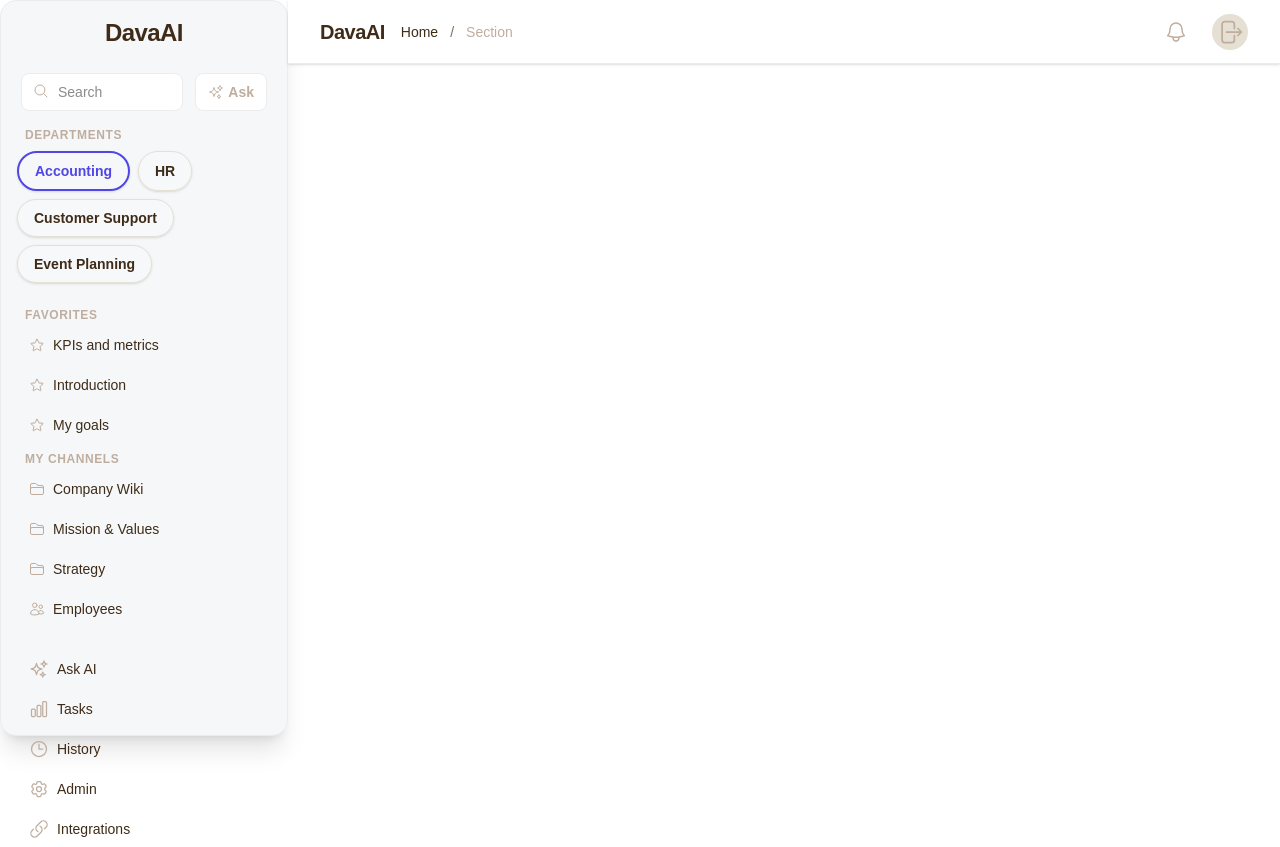
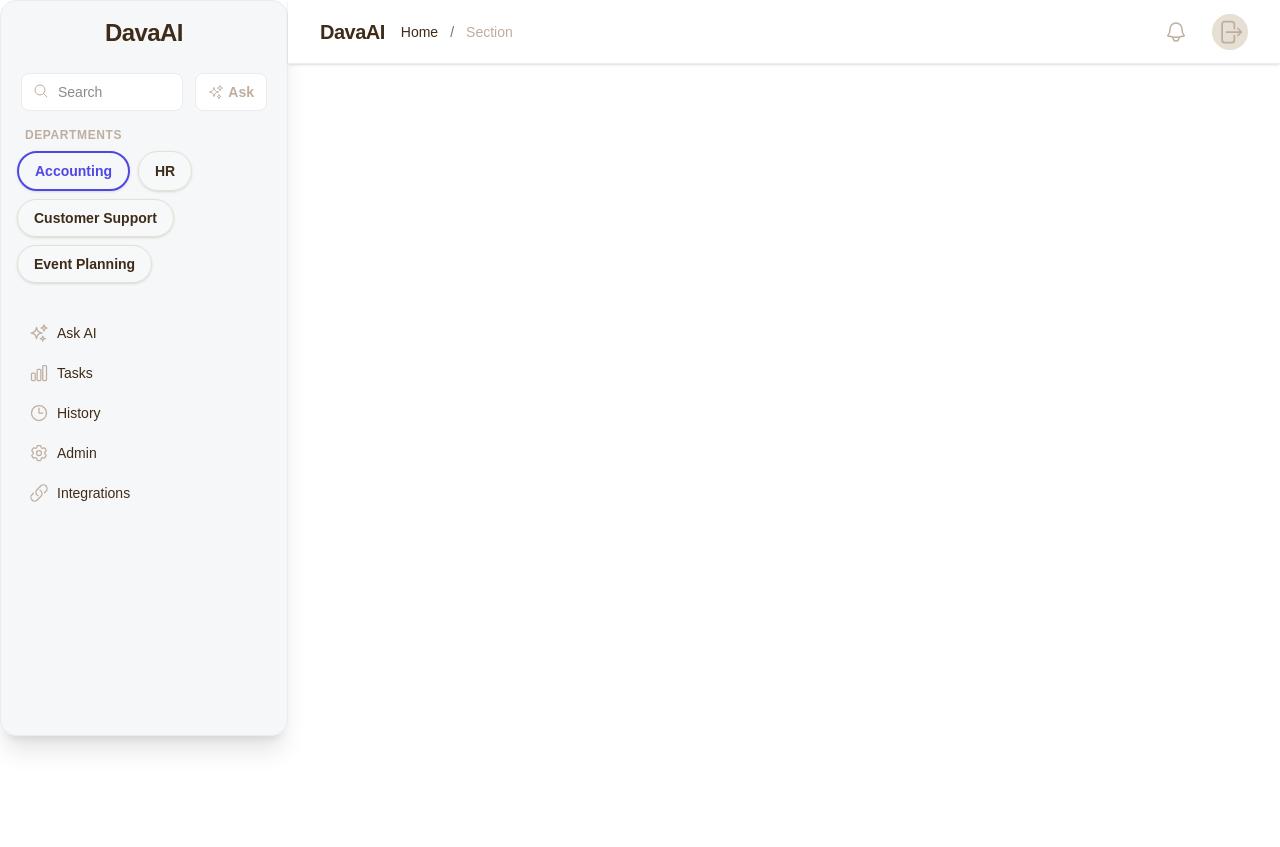
Before and after one commit to kelvinmcneil757/askaimvp, a Next.js app: page / in a window 1280 px wide. After the commit the page ends 800 px from the top, so only its background shows below. Built offline with nearby package versions, Linux system fonts and the light colour scheme.

Commit message:
Remove Favorites and My Channels from sidebar, move main nav links up

```diff
--- a/src/components/SidebarNav.tsx
+++ b/src/components/SidebarNav.tsx
@@ -56,32 +56,8 @@ export default function SidebarNav() {
         <div className="uppercase text-xs text-[#BFAE9F] font-bold tracking-wider mb-1 px-2">Departments</div>
         <DepartmentSelector />
       </div>
-      {/* Favorites */}
-      <div className="mb-2">
-        <div className="uppercase text-xs text-[#BFAE9F] font-bold tracking-wider mb-1 px-2">Favorites</div>
-        <ul className="flex flex-col gap-1">
-          {favorites.map(fav => (
-            <li key={fav.name} className="flex items-center gap-2 px-3 py-2 rounded-lg text-sm text-[#3E2C18] hover:bg-white cursor-pointer">
-              {fav.icon}
-              {fav.name}
-            </li>
-          ))}
-        </ul>
-      </div>
-      {/* Channels */}
-      <div className="mb-2">
-        <div className="uppercase text-xs text-[#BFAE9F] font-bold tracking-wider mb-1 px-2">My Channels</div>
-        <ul className="flex flex-col gap-1">
-          {channels.map(chan => (
-            <li key={chan.name} className="flex items-center gap-2 px-3 py-2 rounded-lg text-sm text-[#3E2C18] hover:bg-white cursor-pointer">
-              {chan.icon}
-              {chan.name}
-            </li>
-          ))}
-        </ul>
-      </div>
-      {/* Main nav links */}
-      <div className="mt-4">
+      {/* Main nav links - moved up */}
+      <div className="mt-2">
         <ul className="flex flex-col gap-1">
           {navLinks.map(link => (
             <li key={link.href}>
```
